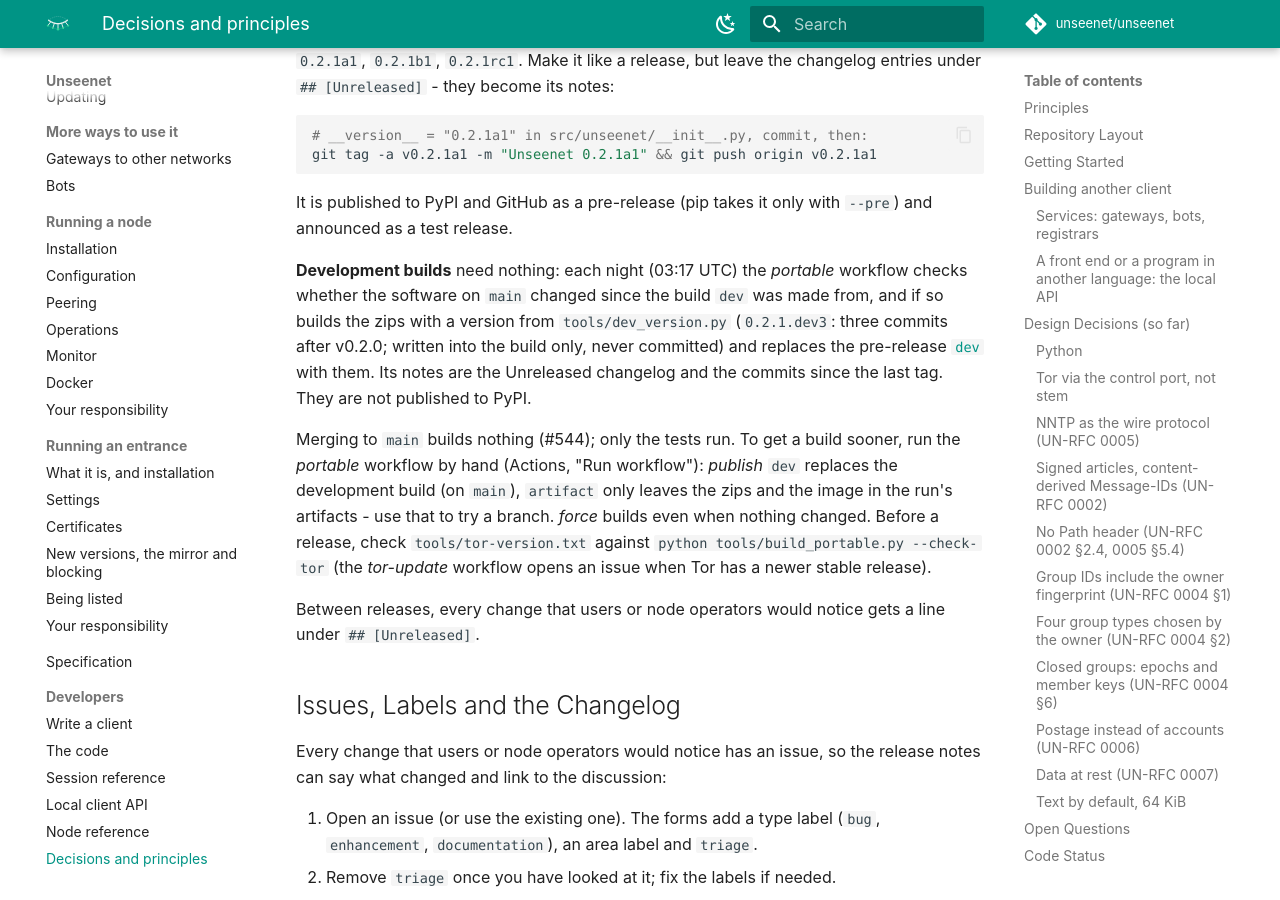
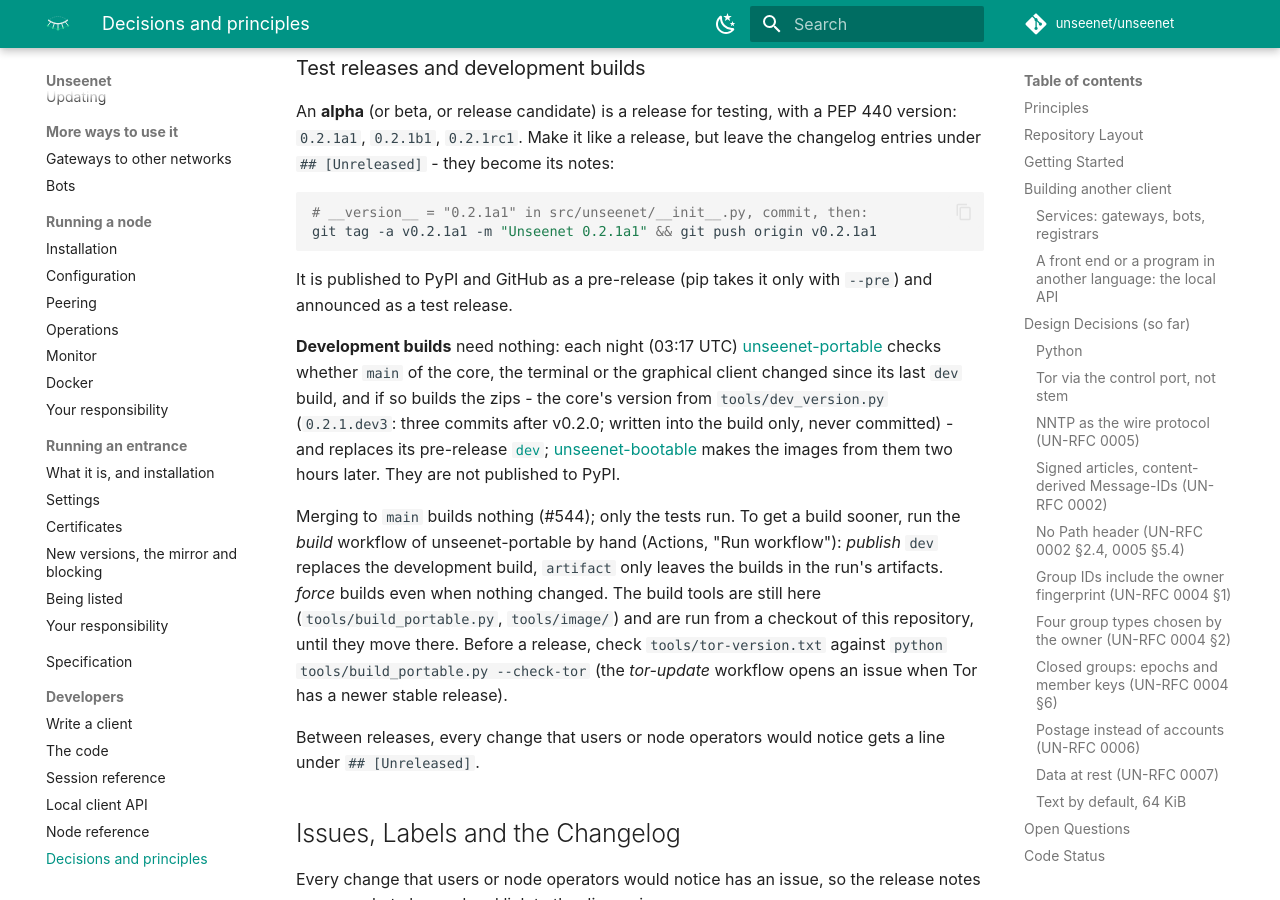
Before and after one commit to unseenet/unseenet, an MkDocs documentation site: the page built from docs/development.md, in a window 1280 px wide and 900 px high, scrolled down 9673 px. Built offline with MkDocs 1.6.1 and Material for MkDocs 9.7.7, drawn with Linux system fonts in a browser that asks for light colours; comment, search, counter and statistics services are not loaded; some of the changed text lies outside the part shown.

Commit message:
CI: the portable and bootable builds are made in their own repositories now (#549, #550) (#563)
portable.yml goes; unseenet-portable and unseenet-bootable build nightly,
by hand and for releases, and publish dev with their release key. The docs
point there; the build tools stay here until they move.


Claude-Session: https://claude.ai/code/session_01N7Kak1uTR7QyvPRt5nwxP4

Co-authored-by: Claude <noreply@anthropic.com>

```diff
--- a/docs/development.md
+++ b/docs/development.md
@@ -380,10 +380,14 @@ one node at a time.
    the changelog agree, runs the tests, builds, publishes to PyPI with
    trusted publishing (no API tokens stored anywhere) and creates the
    GitHub release with the changelog section as notes.
-5. `.github/workflows/portable.yml` builds the portable zips on Linux,
-   Windows and macOS (Apple silicon and Intel), unpacks and self-tests each
-   one, combines the USB zip, and attaches them with `SHA256SUMS.txt` to the
-   release.
+5. The portable zips and the bootable images are built in their own
+   repositories, [unseenet-portable](https://github.com/unseenet/unseenet-portable)
+   and [unseenet-bootable](https://github.com/unseenet/unseenet-bootable)
+   (#549, #550): bump the core in unseenet-portable's `versions.toml`, merge
+   and tag there. They build on Linux, Windows and macOS (Apple silicon and
+   Intel), unpack and self-test each one, boot the images in QEMU, and make
+   that repository's release with `SHA256SUMS.txt`; then sign it with
+   `tools/project/sign_release.py`.
 6. `.github/workflows/announce.yml` posts the release notes to
    `unseenet.announce` on Unseenet itself, over Tor, once the release
    workflow has succeeded.
@@ -425,20 +429,23 @@ git tag -a v0.2.1a1 -m "Unseenet 0.2.1a1" && git push origin v0.2.1a1
 It is published to PyPI and GitHub as a pre-release (pip takes it only
 with `--pre`) and announced as a test release.
 
-**Development builds** need nothing: each night (03:17 UTC) the *portable*
-workflow checks whether the software on `main` changed since the build
-`dev` was made from, and if so builds the zips with a
-version from `tools/dev_version.py` (`0.2.1.dev3`: three commits after
-v0.2.0; written into the build only, never committed) and replaces the
-pre-release [`dev`](https://github.com/unseenet/unseenet/releases/tag/dev)
-with them. Its notes are the Unreleased changelog and the commits since
-the last tag. They are not published to PyPI.
+**Development builds** need nothing: each night (03:17 UTC)
+[unseenet-portable](https://github.com/unseenet/unseenet-portable) checks
+whether `main` of the core, the terminal or the graphical client changed
+since its last `dev` build, and if so builds the zips - the core's version
+from `tools/dev_version.py` (`0.2.1.dev3`: three commits after v0.2.0;
+written into the build only, never committed) - and replaces its pre-release
+[`dev`](https://github.com/unseenet/unseenet-portable/releases/tag/dev);
+[unseenet-bootable](https://github.com/unseenet/unseenet-bootable) makes the
+images from them two hours later. They are not published to PyPI.
 
 Merging to `main` builds nothing (#544); only the tests run. To get a build
-sooner, run the *portable* workflow by hand (Actions, "Run workflow"):
-*publish* `dev` replaces the development build (on `main`), `artifact` only
-leaves the zips and the image in the run's artifacts - use that to try a
-branch. *force* builds even when nothing changed. Before a release, check `tools/tor-version.txt`
+sooner, run the *build* workflow of unseenet-portable by hand (Actions, "Run
+workflow"): *publish* `dev` replaces the development build, `artifact` only
+leaves the builds in the run's artifacts. *force* builds even when nothing
+changed. The build tools are still here (`tools/build_portable.py`,
+`tools/image/`) and are run from a checkout of this repository, until they
+move there. Before a release, check `tools/tor-version.txt`
 against `python tools/build_portable.py --check-tor` (the *tor-update*
 workflow opens an issue when Tor has a newer stable release).
 
```
Also changed, not shown: CHANGELOG.md (+5 -0 lines), README.md (+5 -3 lines), docs/bootable.md (+1 -1 lines), docs/portable.md (+2 -2 lines), 1 other file.
